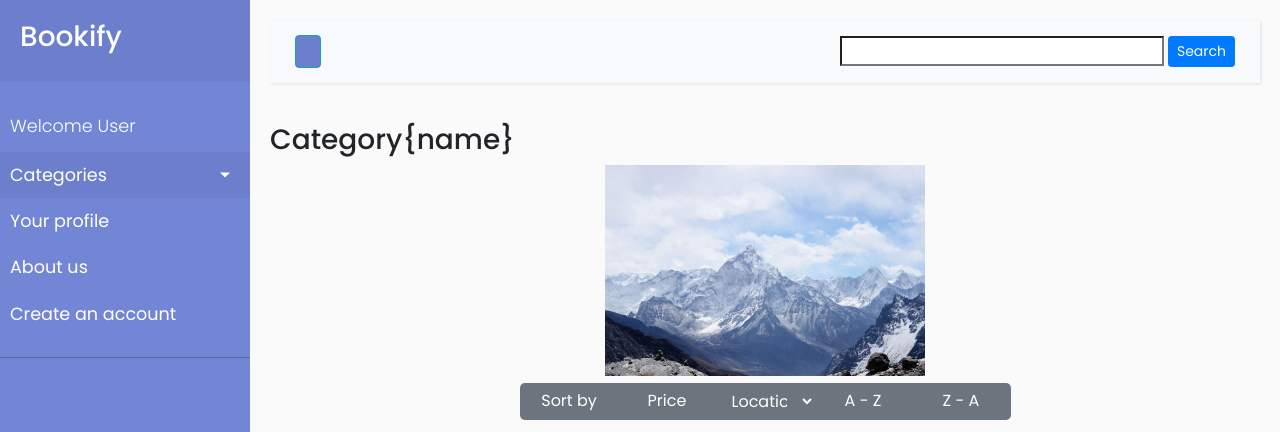
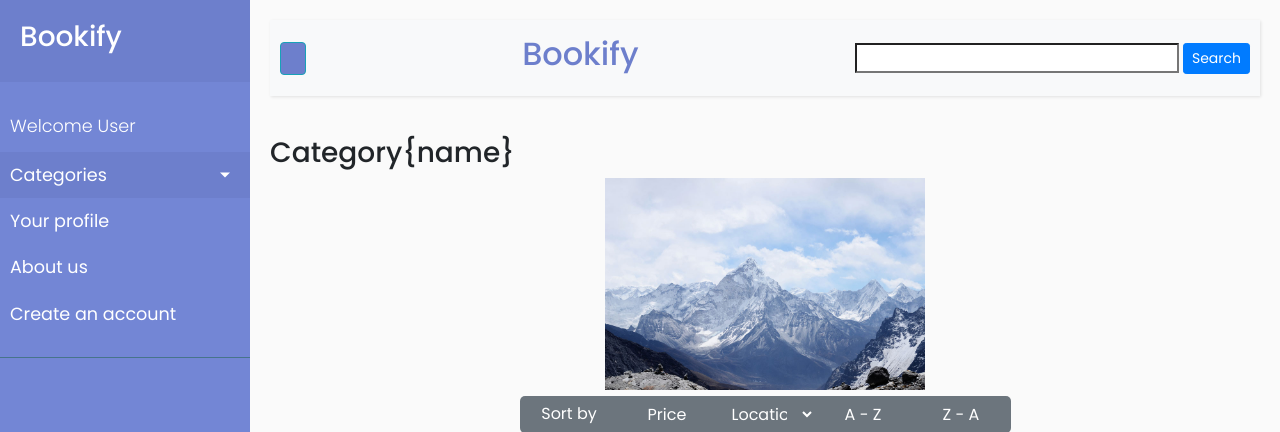
Before and after one commit to OmarDakka/Mlokheyya, a Django app: page /books/category in a window 1280 px wide. Shown: the top 432 px of the page. Run offline with Django 3.2, Linux system fonts and the light colour scheme; some libraries are stand-ins or nearby versions.

Commit message:
added color to logo on top

```diff
--- a/books_app/templates/Book.html
+++ b/books_app/templates/Book.html
@@ -148,6 +148,10 @@
         background-color: #1d9ea0;
         box-shadow: 0 5px #666;
         transform: translateY(4px);
+      }
+
+      .bookify-color {
+        color: #6d7fcc;
       }
 
     </style>
--- a/books_app/templates/Category.html
+++ b/books_app/templates/Category.html
@@ -86,6 +86,10 @@
       width: 85%;
       margin: 0px auto;
     }
+
+    .bookify-color {
+        color: #6d7fcc;
+      }
     /* .method {
       width: 6rem;
       border-top: solid black 1px;
@@ -140,8 +144,8 @@
   <!-- Page Content  -->
   <div id="content">
 
-    <nav class="navbar navbar-expand-lg navbar-light bg-light">
-        <div class="container-fluid">
+    <nav class="navbar navbar-expand-lg navbar-light bg-light d-flex justify-content-between">
+      <!-- <div class="d-flex justify-content-between"> -->
 
           <button type="button" id="sidebarCollapse" class="btn btn-info buttonStretch" style="background-color: #6d7fcc;">
             <i class="gg-menu"></i>
@@ -149,16 +153,14 @@
           <button class="btn btn-dark d-inline-block d-lg-none ml-auto buttonStretch" type="button" style="background-color: #6d7fcc;" data-toggle="collapse" data-target="#navbarSupportedContent" aria-controls="navbarSupportedContent" aria-expanded="false" aria-label="Toggle navigation">
             <i class="gg-menu"></i>
           </button>
+          <h2 class="bookify-color">Bookify</h2>
+           <div>
+                   <input type="search" class="search-width">
+                   <button type="submit" class="btn btn-sm btn-primary button-color ">Search</button>
+           </div>
 
-            <div class="collapse navbar-collapse" id="navbarSupportedContent">
-                <ul class="nav navbar-nav ml-auto">
-                    <li>
-                     <input type="search" class="">
-                     <button type="submit" class="btn btn-sm btn-primary ">Search</button>
-                    </li>
-                </ul>
-            </div>
-        </div>
+
+      <!-- </div> -->
   </nav>
 
     <h3>Category{name}</h3>
--- a/books_app/templates/home.html
+++ b/books_app/templates/home.html
@@ -23,6 +23,10 @@
 
       .buttonStretch {
         height: 33px;
+      }
+
+      .bookify-color {
+        color: #6d7fcc;
       }
     </style>
 </head>
```
Also changed, not shown: books_app/templates/About_us.html (+9 -11 lines). Lines whose indentation alone changed are shown as unchanged.
